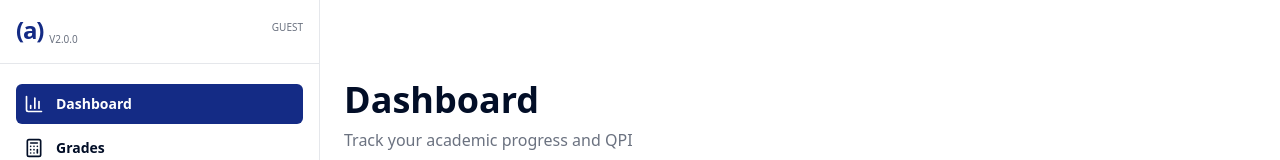
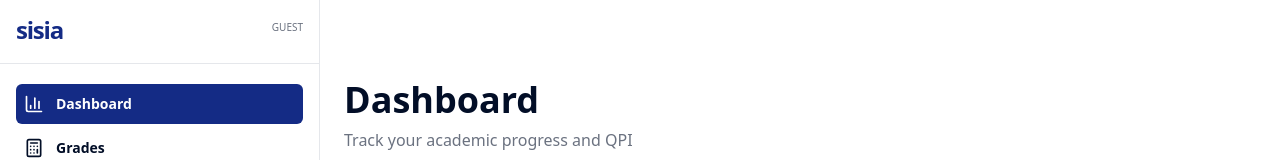
Before and after one commit to CelestialBrain/sisia, a React (Vite) app: page /login in a window 1280 px wide. Both pictures are taken after a click on the button "Continue as Guest". Shown: the top 160 px of the page. Built offline with nearby package versions, Linux system fonts and the light colour scheme.

Commit message:
Replace (a) branding with sisia

```diff
--- a/index.html
+++ b/index.html
@@ -3,9 +3,9 @@
   <head>
     <meta charset="UTF-8" />
     <meta name="viewport" content="width=device-width, initial-scale=1.0" />
-    <title>(a)</title>
+    <title>sisia</title>
     <meta name="description" content="Track your academic progress and QPI">
-    <meta name="author" content="(a)" />
+    <meta name="author" content="sisia" />
 
 
 
@@ -29,11 +29,11 @@
 
     <!-- Load fonts stylesheet -->
     <link href="https://fonts.googleapis.com/css2?family=Inter:wght@400;700;900&family=Space+Mono:wght@400;700&display=swap" rel="stylesheet">
-    <meta property="og:title" content="(a)">
-  <meta name="twitter:title" content="(a)">
-  <meta property="og:description" content="Track your academic progress and QPI">
-  <meta name="twitter:description" content="Track your academic progress and QPI">
-  <link rel="icon" type="image/x-icon" href="https://storage.googleapis.com/gpt-engineer-file-uploads/9SjAyFNegzggsZS4Up5eDIxSVwi1/uploads/1761717780914-Untitled design (10).png">
+    <meta property="og:title" content="sisia">
+    <meta name="twitter:title" content="sisia">
+    <meta property="og:description" content="Track your academic progress and QPI">
+    <meta name="twitter:description" content="Track your academic progress and QPI">
+    <link rel="icon" type="image/x-icon" href="https://storage.googleapis.com/gpt-engineer-file-uploads/9SjAyFNegzggsZS4Up5eDIxSVwi1/uploads/1761717780914-Untitled design (10).png">
 </head>
 
   <body>
--- a/src/components/Layout.tsx
+++ b/src/components/Layout.tsx
@@ -183,10 +183,7 @@ export function Layout({ children }: LayoutProps) {
                 className="text-2xl font-bold text-primary leading-none relative top-[2px]"
                 style={{ letterSpacing: "var(--logo-spacing, -0.05em)" }}
               >
-                (a)
-              </span>
-              <span className="text-[10px] text-muted-foreground font-medium leading-tight uppercase relative top-[11.3px] ml-1.5">
-                v{clientLogger.getBuildInfo().version}
+                sisia
               </span>
             </Link>
             <div className="flex flex-col gap-0 text-right max-w-[180px] mt-[5px]">
@@ -271,10 +268,7 @@ export function Layout({ children }: LayoutProps) {
             className="text-2xl font-bold text-primary leading-none relative -top-[2px]"
             style={{ letterSpacing: "var(--logo-spacing, -0.05em)" }}
           >
-            (a)
-          </span>
-          <span className="text-[10px] text-muted-foreground font-medium leading-tight uppercase relative top-[7.3px] ml-1.5">
-            v{clientLogger.getBuildInfo().version}
+            sisia
           </span>
         </Link>
         <div className="flex items-center gap-2">
--- a/src/components/settings/LogoSettings.tsx
+++ b/src/components/settings/LogoSettings.tsx
@@ -19,7 +19,7 @@ export default function LogoSettings() {
       <CardHeader>
         <CardTitle>Logo Appearance</CardTitle>
         <CardDescription>
-          Customize the spacing and appearance of the (a) logo
+          Customize the spacing and appearance of the sisia logo
         </CardDescription>
       </CardHeader>
       <CardContent className="space-y-6">
@@ -51,7 +51,7 @@ export default function LogoSettings() {
             className="text-4xl font-bold text-primary leading-none"
             style={{ letterSpacing: `${letterSpacing}em` }}
           >
-            (a)
+            sisia
           </span>
         </div>
       </CardContent>
--- a/src/pages/Login.tsx
+++ b/src/pages/Login.tsx
@@ -49,7 +49,7 @@ export default function Login() {
       <Card className="w-full max-w-md mx-auto shadow-medium">
         <CardHeader className="space-y-3 text-center">
           <div className="mx-auto">
-            <div className="text-6xl font-bold text-primary mb-4">(a)</div>
+            <div className="text-6xl font-bold text-primary mb-4">sisia</div>
             <p className="text-lg text-muted-foreground">sick and tired of aisis?</p>
           </div>
         </CardHeader>
--- a/src/pages/Signup.tsx
+++ b/src/pages/Signup.tsx
@@ -32,7 +32,7 @@ export default function Signup() {
       navigate("/");
       toast({
         title: "Account created!",
-        description: "Welcome to (a)",
+        description: "Welcome to sisia",
       });
     } catch (error: any) {
       toast({
@@ -50,7 +50,7 @@ export default function Signup() {
       <Card className="w-full max-w-md mx-auto shadow-medium">
         <CardHeader className="space-y-3 text-center">
           <div className="mx-auto">
-            <div className="text-6xl font-bold text-primary mb-4">(a)</div>
+            <div className="text-6xl font-bold text-primary mb-4">sisia</div>
             <p className="text-lg text-muted-foreground">sick and tired of aisis?</p>
           </div>
         </CardHeader>
```
